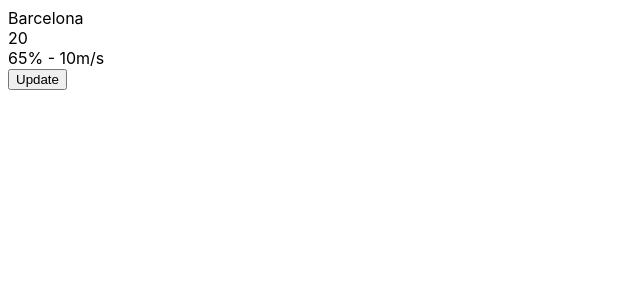
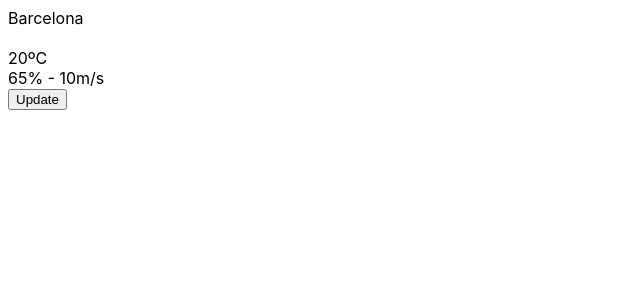
Before and after one commit to drkbcn/weatherinfo, a React (Create React App) app: page / in a window 1280 px wide. Shown: the top 300 px of the page, without its empty margins (0-640 px from the left). Built offline with nearby package versions, Linux system fonts and the light colour scheme; some icons are missing.

Commit message:
Icons + constants for them

```diff
--- a/package.json
+++ b/package.json
@@ -10,6 +10,7 @@
     "react": "^18.2.0",
     "react-dom": "^18.2.0",
     "react-scripts": "5.0.1",
+    "react-weathericons": "^1.0.4",
     "web-vitals": "^2.1.4"
   },
   "scripts": {
--- a/public/index.html
+++ b/public/index.html
@@ -10,6 +10,7 @@
       content="Web site created using create-react-app"
     />
     <link rel="apple-touch-icon" href="%PUBLIC_URL%/logo192.png" />
+    <link rel="stylesheet" href="https://cdnjs.cloudflare.com/ajax/libs/weather-icons/2.0.12/css/weather-icons.min.css" integrity="sha512-r/Gan7PMSRovDus++vDS2Ayutc/cSdl268u047n4z+k7GYuR7Hiw71FsT3QQxdKJBVHYttOJ6IGLnlM9IoMToQ==" crossorigin="anonymous" referrerpolicy="no-referrer" />
     <!--
       manifest.json provides metadata used when your web app is installed on a
       user's mobile device or desktop. See https://developers.google.com/web/fundamentals/web-app-manifest/
--- a/src/components/WeatherLocation/WeatherData/WeatherTemperature.js
+++ b/src/components/WeatherLocation/WeatherData/WeatherTemperature.js
@@ -1,16 +1,32 @@
 import React from "react";
 import PropTypes from "prop-types";
+import WeatherIcons from 'react-weathericons';
+import {
+    SUN, CLOUD, CLOUDY, FOG, RAIN, SNOW, WINDY, STORM
+} from '../../../constants/weathers';
 
-const WeatherTemperature = ({temperature}) => {
+const getWeatherIcon = (weatherState) => {
+    const {icon} = weatherState;
+    const {color} = weatherState;
+    return <WeatherIcons className={color ?? SUN.color} name={icon ?? SUN.icon} size="2x"/>
+};
+
+const WeatherTemperature = ({temperature, weatherState}) => {
     return (
-        <div className="weather-temperature">
-            {`${temperature}`}
+        <div>
+            {
+                getWeatherIcon(weatherState)
+            }
+            <div className="weather-temperature">
+                {`${temperature}`}ºC
+            </div>
         </div>
     );
-}
+};
 
 WeatherTemperature.propTypes = {
-    temperature: PropTypes.number.isRequired
+    temperature: PropTypes.number.isRequired,
+    weatherState: PropTypes.string.isRequired
 };
 
 export default WeatherTemperature;
--- a/src/components/WeatherLocation/WeatherData/index.js
+++ b/src/components/WeatherLocation/WeatherData/index.js
@@ -2,11 +2,17 @@ import React from 'react';
 import WeatherExtraInfo from './WeatherExtraInfo';
 import WeatherTemperature from './WeatherTemperature';
 import PropTypes from 'prop-types';
+import {
+    SUN, CLOUD, CLOUDY, FOG, RAIN, SNOW, WINDY, STORM
+} from '../../../constants/weathers';
 
 const WeatherData = ({ data: {temperature, humidity, wind }}) => {
     return (
         <div className="weather-data">
-            <WeatherTemperature temperature={temperature} />
+            <WeatherTemperature
+                weatherState={SUN}
+                temperature={temperature}
+            />
             <WeatherExtraInfo humidity={humidity} wind={wind} />
         </div>
     );
--- /dev/null
+++ b/src/constants/weathers.js
@@ -0,0 +1,39 @@
+export const SUN = {
+    icon: "day-sunny",
+    color: "text-amber-400"
+};
+
+export const CLOUD = {
+    icon: "day-cloud",
+    color: "text-neutral-400"
+};
+
+export const CLOUDY = {
+    icon: "day-cloudy",
+    color: "text-neutral-500"
+};
+
+export const FOG = {
+    icon: "day-fog",
+    color: "text-neutral-600"
+};
+
+export const RAIN = {
+    icon: "day-rain",
+    color: "text-blue-400"
+};
+
+export const SNOW = {
+    icon: "day-fog",
+    color: "text-sky-400"
+};
+
+export const WINDY = {
+    icon: "day-windy",
+    color: "text-violet-700"
+};
+
+export const STORM = {
+    icon: "day-thunder",
+    color: "text-blue-700"
+};
```
Also changed, not shown: 1 other file (tests, documents, lock files or other folders).
